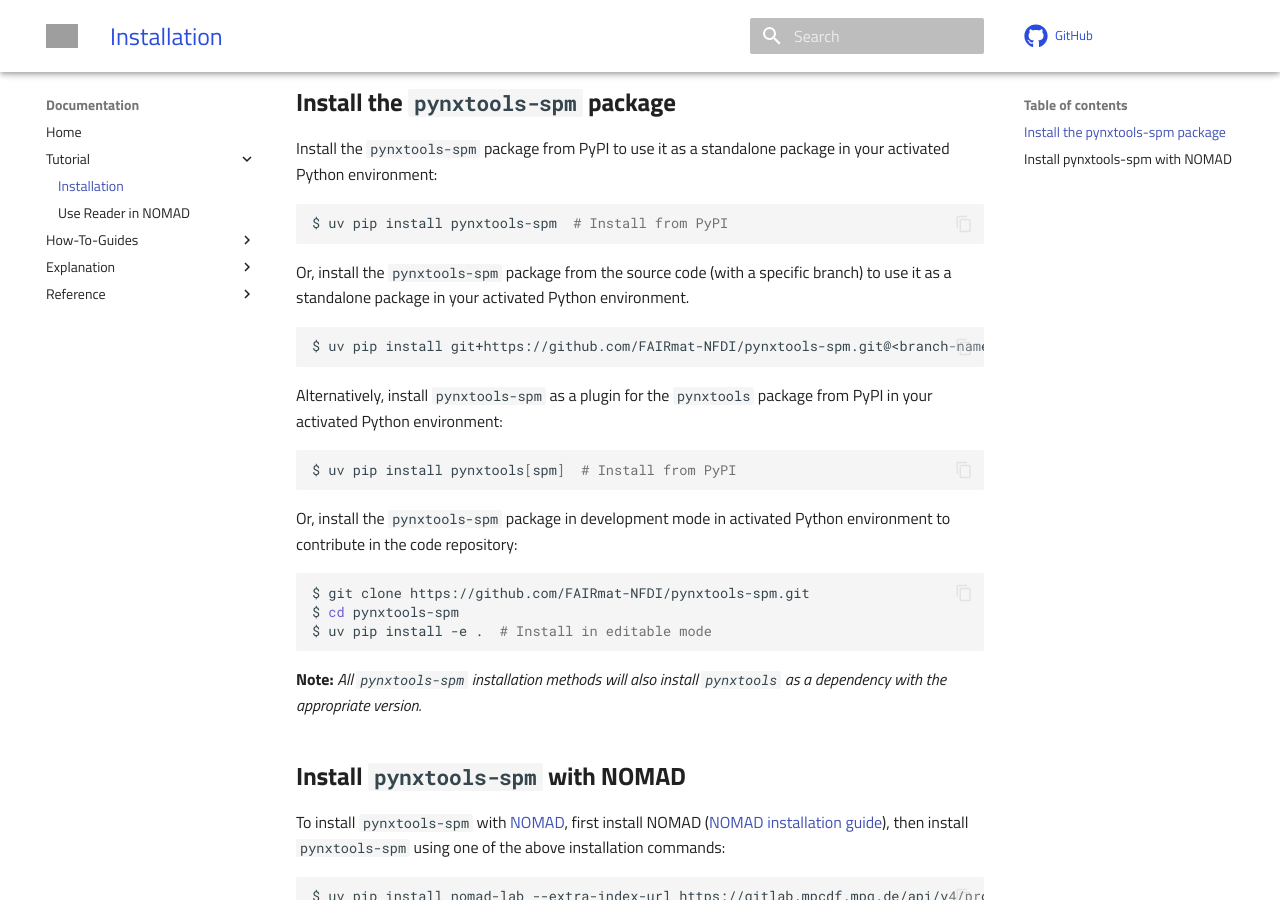
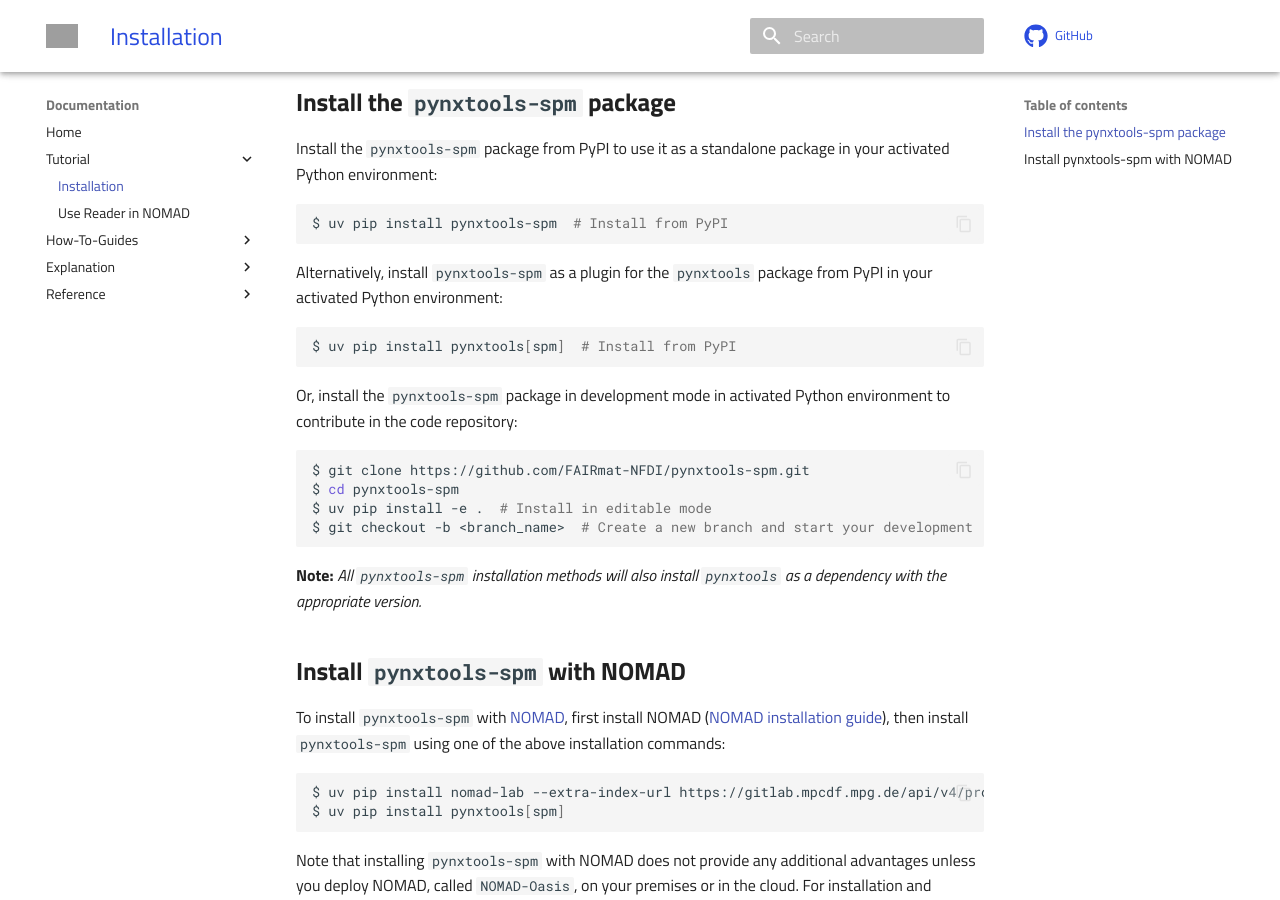
Before and after one commit to FAIRmat-NFDI/pynxtools-spm, an MkDocs documentation site: the page built from docs/tutorials/installation.md, in a window 1280 px wide and 900 px high, scrolled down 622 px. Built offline with MkDocs 1.6.1 and Material for MkDocs 9.7.7, drawn with Linux system fonts in a browser that asks for light colours; comment, search, counter and statistics services are not loaded; grey boxes are pictures that could not be loaded.

Commit message:
Resolve PR comments.

````diff
--- a/docs/tutorials/installation.md
+++ b/docs/tutorials/installation.md
@@ -28,10 +28,6 @@
 $ uv pip install pynxtools-spm  # Install from PyPI
 ```
 
-Or, install the `pynxtools-spm` package from the source code (with a specific branch) to use it as a standalone package in your activated Python environment.
-```bash
-$ uv pip install git+https://github.com/FAIRmat-NFDI/pynxtools-spm.git@<branch-name>#egg=pynxtools-spm  # Replace <branch-name> with the branch you want to install
-```
 
 Alternatively, install `pynxtools-spm` as a plugin for the `pynxtools` package from PyPI in your activated Python environment:
 
@@ -45,6 +41,7 @@
 $ git clone https://github.com/FAIRmat-NFDI/pynxtools-spm.git
 $ cd pynxtools-spm
 $ uv pip install -e .  # Install in editable mode
+$ git checkout -b <branch_name>  # Create a new branch and start your development
 ```
 
 **Note:** _All `pynxtools-spm` installation methods will also install `pynxtools` as a dependency with the appropriate version._
````
Also changed, not shown: docs/tutorials/reader-use-in-nomad.md (+10 -0 lines).
